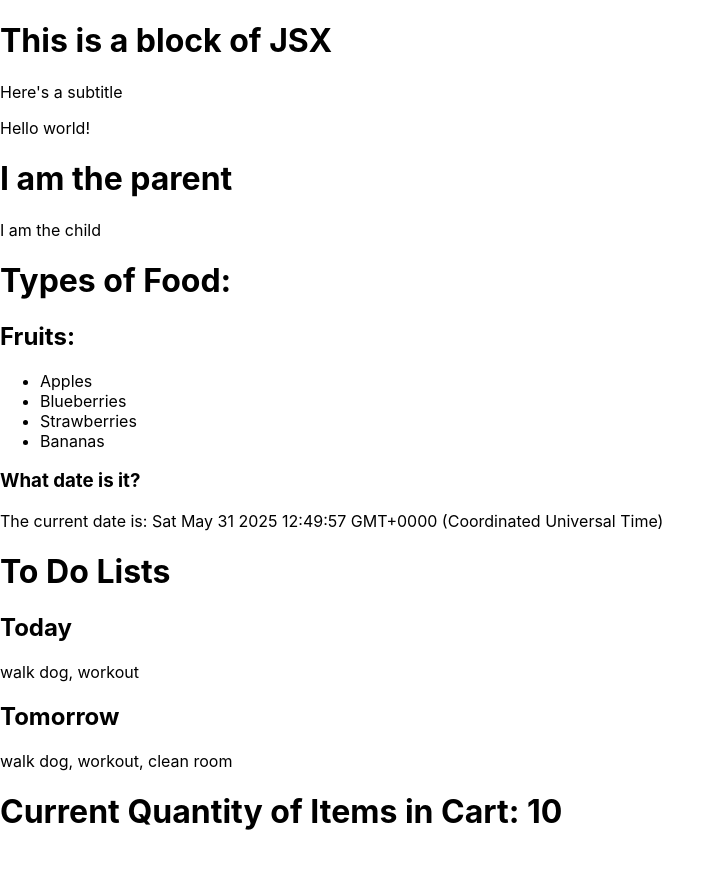
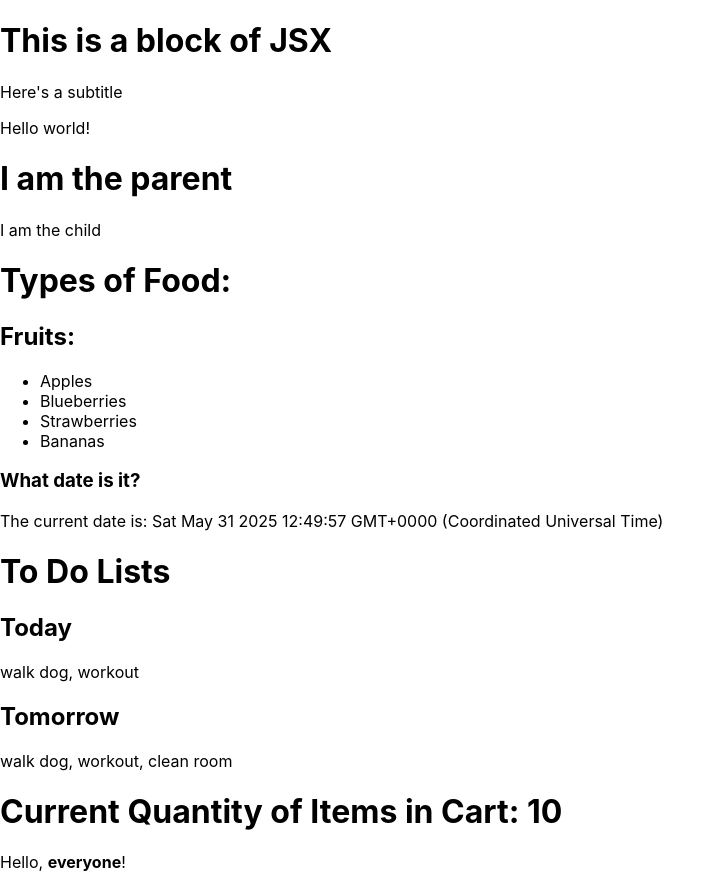
Before and after one commit to mars-rei/freecodecamp, a React (Create React App) app in the folder frontEndDevelopmentLibraries/4-react/: page / in a window 1280 px wide. Shown: the whole page, without its empty margins (0-725 px from the left). Before the commit the page ends 852 px from the top, so only its background shows below. Built offline with nearby package versions, Linux system fonts and the light colour scheme.

Commit message:
lesson 19 react

```diff
--- a/frontEndDevelopmentLibraries/4-react/src/App.js
+++ b/frontEndDevelopmentLibraries/4-react/src/App.js
@@ -152,6 +152,35 @@ function App() {
   };
 
 
+  class App extends React.Component {
+    constructor(props) {
+      super(props);
+
+    }
+    render() {
+      return (
+          <div>
+              <Welcome name={'everyone'}/>
+          </div>
+      );
+    }
+  };
+
+  class Welcome extends React.Component {
+    constructor(props) {
+      super(props);
+
+    }
+    render() {
+      return (
+          <div>
+            <p>Hello, <strong>{this.props.name}</strong>!</p>
+          </div>
+      );
+    }
+  };
+
+
 
   return (
     <div>
@@ -167,6 +196,8 @@ function App() {
       <ToDo />
 
       <ShoppingCart />
+
+      <App />
     </div>
   );
 }
```
